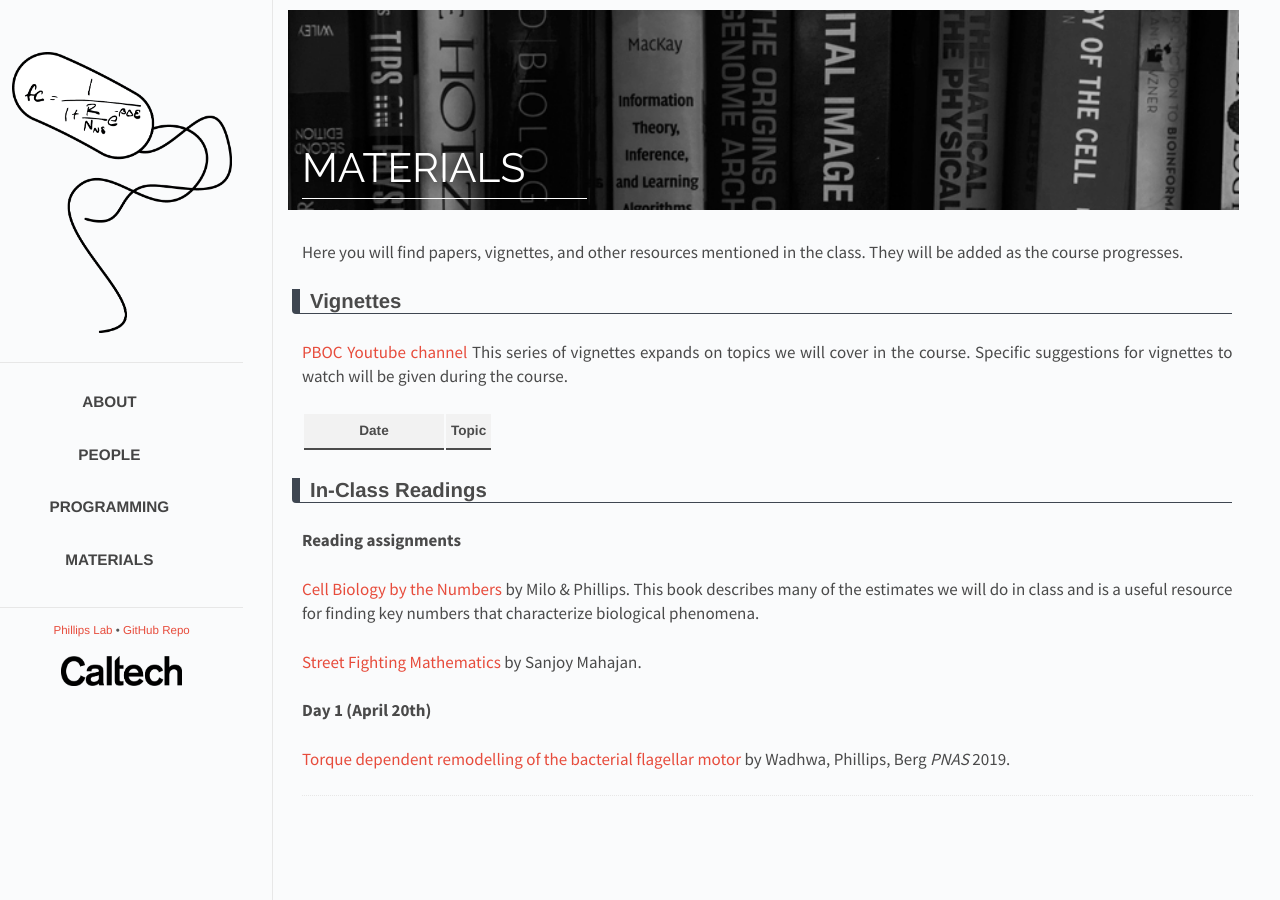
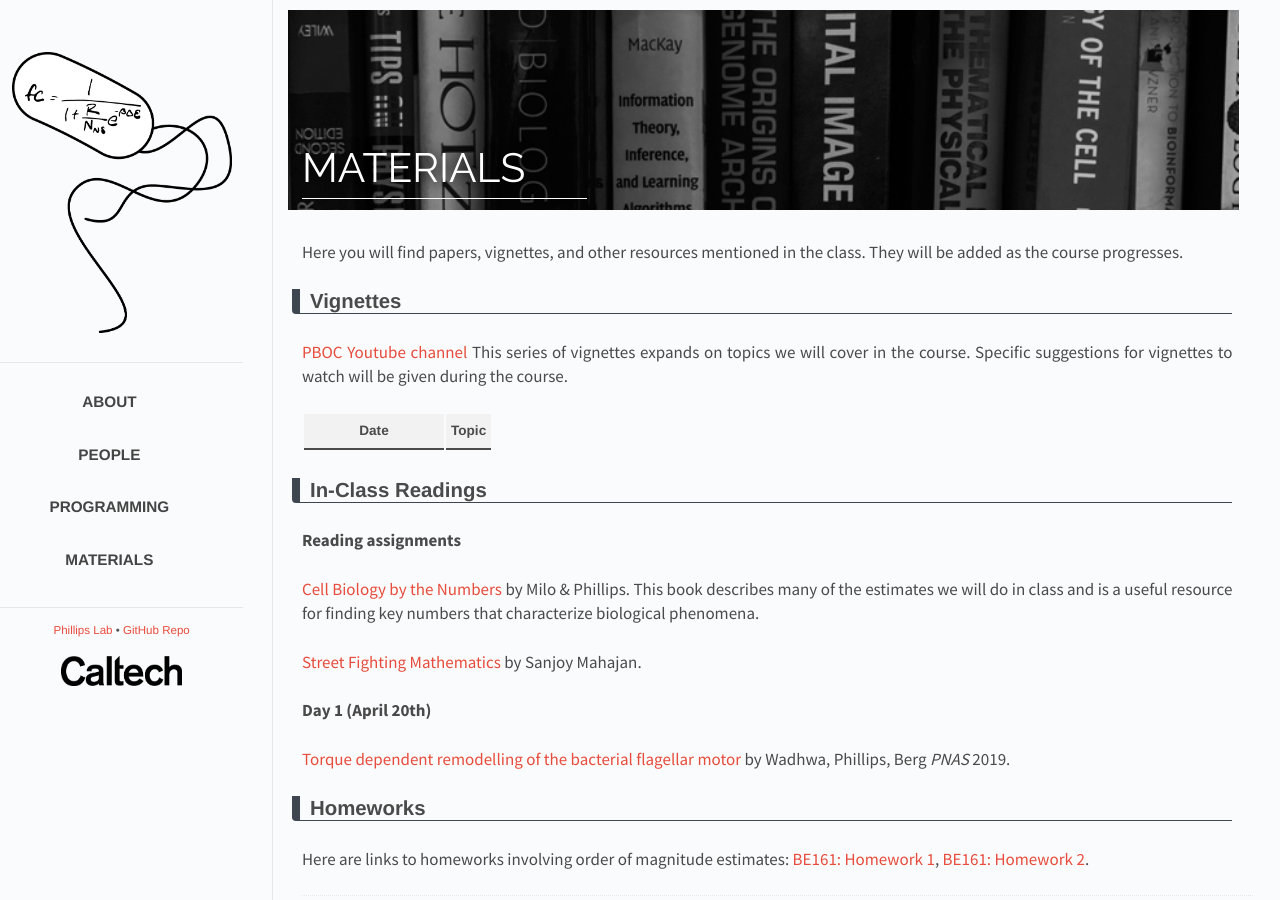
Before and after one commit to RPGroup-PBoC/pboc22_heidelberg, a Jekyll site: the page built from _posts/2022-01-28-materials.md, in a window 1280 px wide. Built offline with Jekyll 4.4.1, drawn with Linux system fonts in a browser that asks for light colours.

Commit message:
added be161 homeworks

```diff
--- a/_posts/2022-01-28-materials.md
+++ b/_posts/2022-01-28-materials.md
@@ -92,3 +92,8 @@ This series of vignettes expands on topics we will cover in the course. Specific
 {% endif %}
 {% endfor %}
 {% endfor %}
+
+
+## Homeworks
+
+Here are links to homeworks involving order of magnitude estimates: <a href="http://www.rpgroup.caltech.edu/aph161/assets/hwk/HW_1_161_2022_Final.pdf" target="_blank">{{"BE161: Homework 1"}}</a>, <a href="http://www.rpgroup.caltech.edu/aph161/assets/hwk/HW_2_161_2022_Final.pdf" target="_blank">{{"BE161: Homework 2"}}</a>.
```
